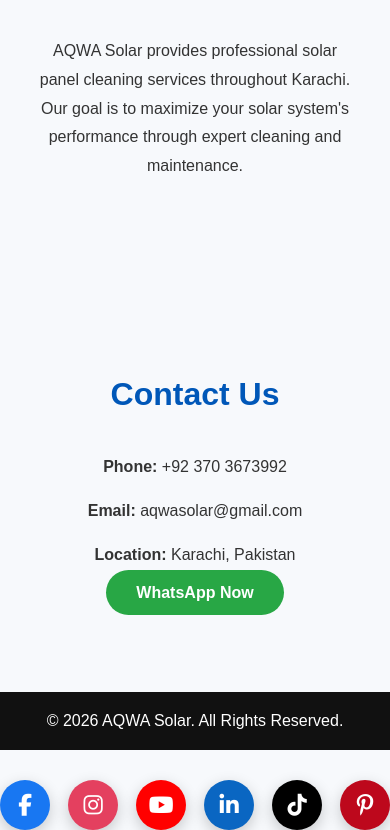
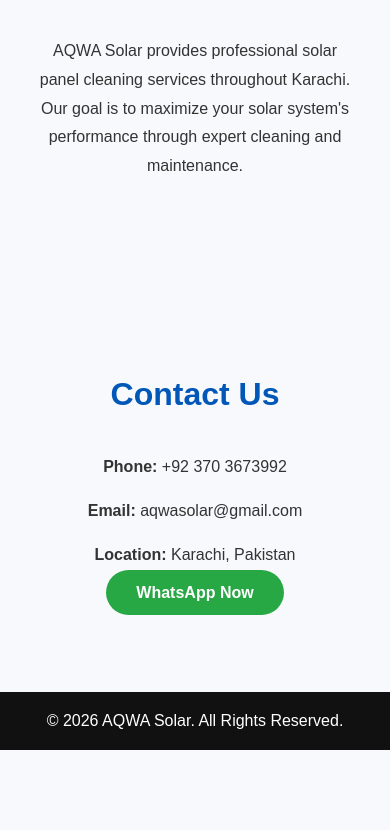
Before and after one commit to aqwasolar-blip/aqwa-solar-website, a plain HTML site: page index.html in a window 390 px wide. Shown: the part 2351-3181 px from the top of the page. After the commit the page ends 3101 px from the top, so only its background shows below. Drawn offline with Linux system fonts and the light colour scheme; files whose address does not match are found by name.

Commit message:
Add files via upload

```diff
--- a/index.html
+++ b/index.html
@@ -136,31 +136,4 @@
 <script src="script.js"></script>
 
 </body>
-</html> <!-- Font Awesome -->
-<link rel="stylesheet" href="https://cdnjs.cloudflare.com/ajax/libs/font-awesome/6.5.2/css/all.min.css">
-
-<div class="social-icons">
-    <a href="https://www.facebook.com/profile.php?id=61591170008737" target="_blank" aria-label="Facebook">
-        <i class="fab fa-facebook-f"></i>
-    </a>
-
-    <a href="https://www.instagram.com/aqwasolarwash/" target="_blank" aria-label="Instagram">
-        <i class="fab fa-instagram"></i>
-    </a>
-
-    <a href="https://www.youtube.com/@Aqwasolar" target="_blank" aria-label="YouTube">
-        <i class="fab fa-youtube"></i>
-    </a>
-
-    <a href="https://www.linkedin.com/in/fahim-noor-bhatti-22b0733aa/" target="_blank" aria-label="LinkedIn">
-        <i class="fab fa-linkedin-in"></i>
-    </a>
-
-    <a href="https://www.tiktok.com/@aqwasolar" target="_blank" aria-label="TikTok">
-        <i class="fab fa-tiktok"></i>
-    </a>
-
-    <a href="https://www.pinterest.com/aqwasolar/" target="_blank" aria-label="Pinterest">
-        <i class="fab fa-pinterest-p"></i>
-    </a>
-</div>
+</html>
--- a/style.css
+++ b/style.css
@@ -165,40 +165,8 @@
 flex-wrap:wrap;
 justify-content:center;
 }
-.social-icons {
-    display: flex;
-    justify-content: center;
-    gap: 18px;
-    margin-top: 30px;
-    flex-wrap: wrap;
-}
 
-.social-icons a {
-    width: 50px;
-    height: 50px;
-    border-radius: 50%;
-    background: #0d6efd;
-    color: #fff;
-    display: flex;
-    align-items: center;
-    justify-content: center;
-    text-decoration: none;
-    font-size: 22px;
-    transition: all 0.3s ease;
-    box-shadow: 0 5px 15px rgba(0,0,0,0.2);
-}
-
-.social-icons a:hover {
-    transform: translateY(-5px) scale(1.1);
-    background: #00b140; /* AQWA Solar Green */
-}
 .hero h1{
 font-size:2rem;
 }
 }
-.social-icons a:nth-child(1){background:#1877F2;} /* Facebook */
-.social-icons a:nth-child(2){background:#E4405F;} /* Instagram */
-.social-icons a:nth-child(3){background:#FF0000;} /* YouTube */
-.social-icons a:nth-child(4){background:#0A66C2;} /* LinkedIn */
-.social-icons a:nth-child(5){background:#000000;} /* TikTok */
-.social-icons a:nth-child(6){background:#BD081C;} /* Pinterest */
```
